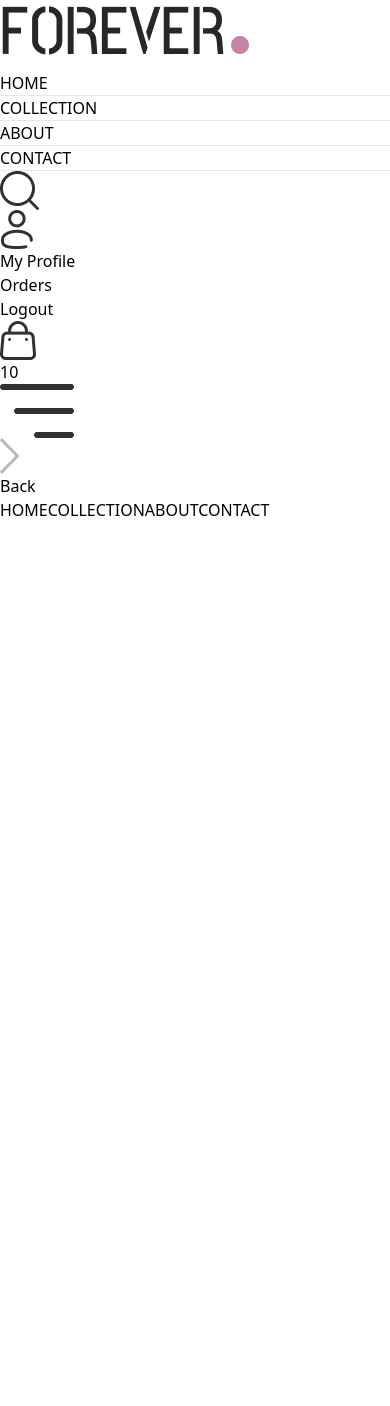
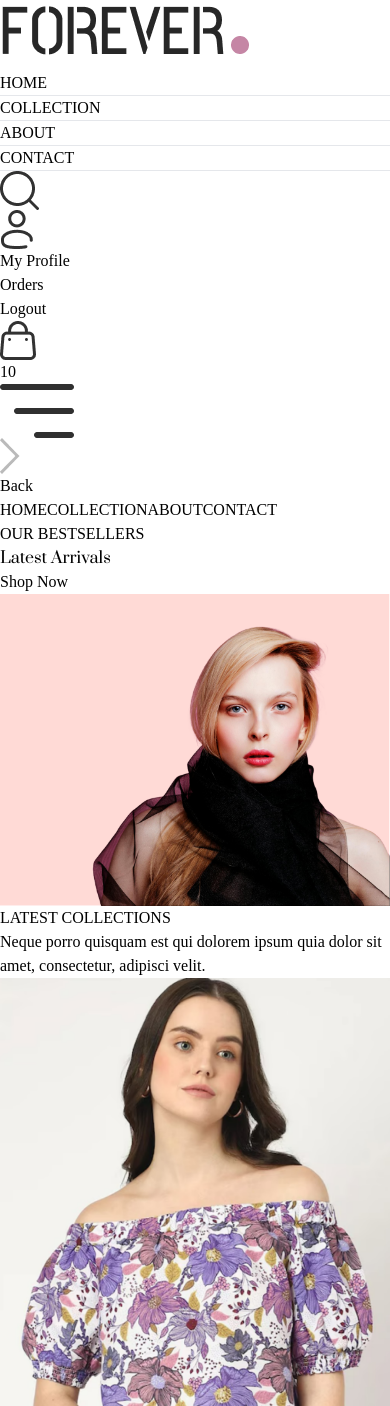
Before and after one commit to 7034megatron/my-react-vite-project, a React (Vite) app in the folder frontend/: page / in a window 390 px wide. Shown: the top 1406 px of the page. Before the commit the page ends 844 px from the top, so only its background shows below. Built offline with nearby package versions, Linux system fonts and the light colour scheme.

Commit message:
Rendering all products complete

```diff
--- /dev/null
+++ b/frontend/src/components/Hero.jsx
@@ -0,0 +1,30 @@
+import React from 'react'
+import { assets } from '../assets/assets';
+
+const Hero = () => {
+  return (
+    <div className='flex flex-col sm:flex-row border border-gray-400 '>
+      {/* Hero left side*/}
+      <div className='w-full sm:w-1/2 flex items-center justify-center py-10 sm:py-0'>
+        <div className='text-[#414141]'>
+            <div className='flex items-center gap-2'>
+                <p className='w-8 md:w-11 h-[2px] bg-[#414141] '></p>
+                <p className='font-medium text-sm md:text-base'>OUR BESTSELLERS</p>
+            </div>
+            <h1 className='prata-regular text-3xl sm:py-3 lg:text-5xl leading-relaxed'>Latest Arrivals</h1>
+            <div className='flex items-center gap-2'>
+                <p className='font-semibold text-sm md:text-base'>Shop Now</p>
+                <p className='w-8 md:w-11 h-[1px] bg-[#414141] '></p>
+            </div>
+        </div>
+
+      </div>
+      {/* Hero right side*/}
+      <img className='w-full sm:w-1/2' src={assets.hero_img} alt="Latest Arrivals" />
+
+
+      </div>
+  )
+}
+
+export default Hero
--- /dev/null
+++ b/frontend/src/components/LatestCollection.jsx
@@ -0,0 +1,36 @@
+import React, { useContext, useEffect, useState } from 'react'
+import { ShopContext } from '../context/ShopContext'
+import Title from './title';
+import ProductItem from './ProductItem';
+
+const LatestCollection = () => {
+
+    const { products } = useContext(ShopContext);
+    const [LatestProducts,setLatestProducts] = useState([])
+
+    useEffect(()=>{
+        setLatestProducts(products.slice(0,10));
+    },[])
+
+  return (
+    <div className='my-10'>
+        <div className='text-center py-8 text-3xl'>
+            <Title text1={'LATEST'} text2={'COLLECTIONS'}/>
+            <p className='w-3/4 m-auto text-xs sm:text-sm md:text-base text-gray-600'>
+                Neque porro quisquam est qui dolorem ipsum quia dolor sit amet, consectetur, adipisci velit.
+            </p>
+
+        </div>
+    {/* Rendering Products */}
+    <div className='grid grid-cols-2 sm:grid-cols-3 md:grid-cols-4 lg:grid-cols-5 gap-4 gap-y-6'>
+        {
+            LatestProducts.map((items,index)=>(
+                <ProductItem key={index} id={items._id} image={items.image} name={items.name} price={items.price}/>
+            ))
+        }
+    </div>
+    </div>
+  )
+}
+
+export default LatestCollection
--- a/frontend/src/components/Navbar.jsx
+++ b/frontend/src/components/Navbar.jsx
@@ -9,7 +9,7 @@
 
   return (
     <div className='flex items-center justify-between py-5 font-medium'>
-        <img src={assets.logo} className='w-36' alt="Logo" />
+        <Link to='/'><img src={assets.logo} className='w-36' alt="Logo" /></Link>
         <ul className='hidden sm:flex gap-5 text-sm text-grey-700'>
 
             <NavLink to='/' className='flex flex-col items-center gap-1'>
--- /dev/null
+++ b/frontend/src/components/ProductItem.jsx
@@ -0,0 +1,19 @@
+import React, { useContext } from 'react'
+import { ShopContext } from '../context/ShopContext'
+import { Link } from 'react-router-dom'
+
+const ProductItem = ({id,image,name,price}) => {
+
+    const {currency} = useContext(ShopContext)
+  return (
+    <Link className='text-gray-700 cursor-pointer' to={`/product/${id}`}>
+      <div className='overflow-hidden'>
+        <img className='hover:scale-110 transition ease-in-out' src={image[0]} alt="" />
+      </div>
+      <p className='pt-3 pb-1 text-sm'>{name}</p>
+      <p className='text-sm font-medium'>{currency}{price}</p>
+    </Link>
+  )
+}
+
+export default ProductItem
--- /dev/null
+++ b/frontend/src/components/Title.jsx
@@ -0,0 +1,12 @@
+import React from 'react'
+
+const Title = ({text1, text2}) => {
+  return (
+    <div className='inline-flex gap-2 items-center mb-3'>
+       <p className='text-gray-500'>{text1} <span className='text-gray-700 font-medium'>{text2}</span></p>
+       <p className='w-8 sm:w-12 h-[1px] sm:h-[2px] bg-gray-700'></p>
+    </div>
+  )
+}
+
+export default Title
--- /dev/null
+++ b/frontend/src/context/ShopContext.jsx
@@ -0,0 +1,21 @@
+import { createContext } from "react";
+import { products } from "../assets/assets";
+
+export const ShopContext = createContext();
+
+const ShopContextProvider = (props) => {
+
+    const currency = '$';
+    const delivery_fee = 10;
+
+    const value = {
+        products, currency, delivery_fee
+    }
+    return(
+        <ShopContext.Provider value={value}>
+            {props.children}
+        </ShopContext.Provider>
+    )
+}
+
+export default ShopContextProvider;
--- a/frontend/src/index.css
+++ b/frontend/src/index.css
@@ -1,3 +1,4 @@
+@import url('https://fonts.googleapis.com/css2?family=Prata&display=swap');
 @tailwind base;
 @tailwind components;
 @tailwind utilities;
@@ -5,3 +6,13 @@
 a.active hr {
     display: block;
 }
+
+*{
+    font-family: Outfit;
+}
+
+.prata-regular {
+    font-family: "Prata", serif;
+    font-weight: 400;
+    font-style: normal;
+  }
--- a/frontend/src/main.jsx
+++ b/frontend/src/main.jsx
@@ -3,9 +3,13 @@
 import App from './App.jsx'
 import './index.css'
 import {BrowserRouter} from 'react-router-dom'
+import ShopContextProvider from './context/ShopContext.jsx'
 
 createRoot(document.getElementById('root')).render(
   <BrowserRouter>
-    <App />
+  <ShopContextProvider>
+     <App />
+  </ShopContextProvider>
+
   </BrowserRouter>,
 )
--- a/frontend/src/pages/Home.jsx
+++ b/frontend/src/pages/Home.jsx
@@ -1,9 +1,12 @@
 import React from 'react'
+import Hero from '../components/Hero'
+import LatestCollection from '../components/LatestCollection'
 
 const Home = () => {
   return (
     <div>
-
+      <Hero />
+      <LatestCollection />
     </div>
   )
 }
```
